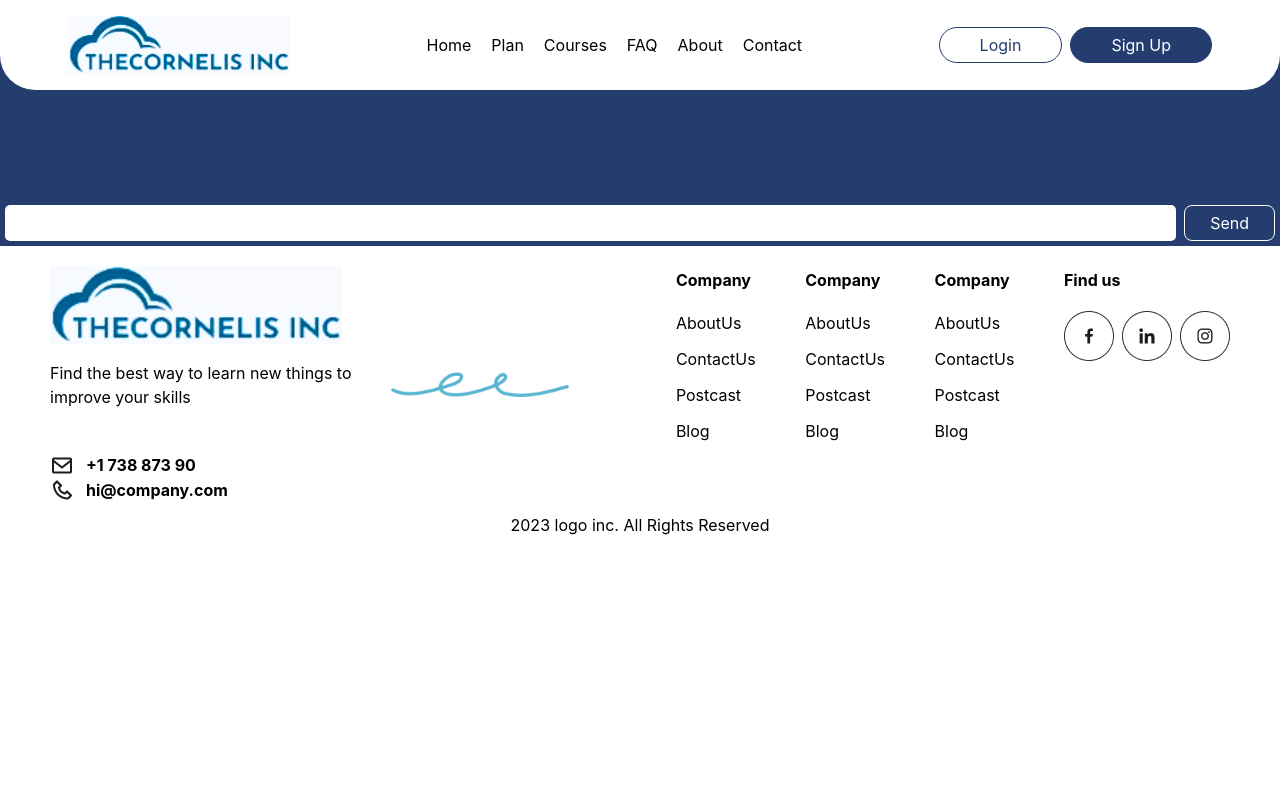
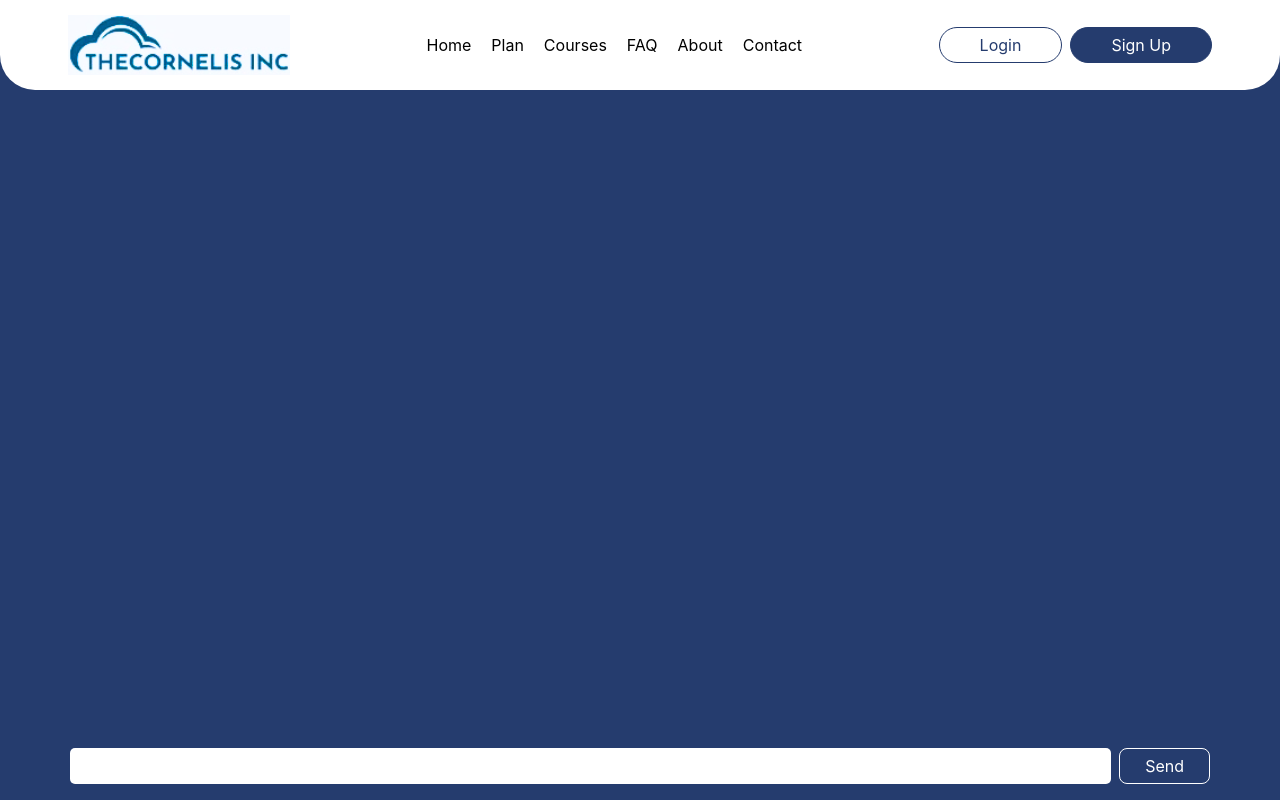
Before and after one commit to honestmk99/ChatGPT-Chatapp, a React (Create React App) app: page /plan in a window 1280 px wide. Built offline with nearby package versions, Linux system fonts and the light colour scheme.

Commit message:
toBottom button change

```diff
--- a/src/App.js
+++ b/src/App.js
@@ -23,7 +23,7 @@ function App() {
           <Route path="/about" element={<AboutUs />} />
           <Route path="/contact" element={<ContactUs />} />
         </Routes>
-        <Footer />
+        {/* <Footer /> */}
       </BrowserRouter>
     </div>
   );
--- a/src/pages/plan.js
+++ b/src/pages/plan.js
@@ -1,4 +1,4 @@
-import React, { useEffect, useState } from "react";
+import React, { useEffect, useState, useRef } from "react";
 import avatar1 from "../assets/image/user_avatar.png";
 import avatar2 from "../assets/image/chatGPT_avatar.png";
 import axios from "axios";
@@ -20,7 +20,7 @@ export default function Plan() {
 
     if (messages[messages.length - 1].role === "user") {
       const user = document.createElement("div");
-      user.className = "grid grid-cols-[1fr_auto] ml-[150px] pb-[10px] gap-2";
+      user.className = "grid grid-cols-[1fr_auto] ml-[1050px] pb-[10px] gap-2";
 
       const userText = document.createElement("div");
       userText.className = "flex justify-end";
@@ -37,7 +37,7 @@ export default function Plan() {
       userText_content.appendChild(userText_h4);
 
       const userAvatar = document.createElement("div");
-      userAvatar.className = "w-[50px] self-end";
+      userAvatar.className = "w-[50px] self-end mr-3";
 
       const avatar_img = document.createElement("img");
       avatar_img.className = "rounded-[50%]";
@@ -52,10 +52,10 @@ export default function Plan() {
     } else if (messages[messages.length - 1].role === "assistant") {
       const aiReply = document.createElement("div");
       aiReply.className =
-        "grid grid-cols-[auto_1fr] pb-[10px] mr-[150px] gap-2";
+        "grid grid-cols-[auto_1fr] pb-[10px] mr-[1050px] gap-2";
 
       const aiReply_content = document.createElement("div");
-      aiReply_content.className = "w-[50px] self-end ml-[10px]";
+      aiReply_content.className = "w-[50px] self-end ml-3";
 
       const aiAvatar = document.createElement("img");
       aiAvatar.className = "rounded-[50%]";
@@ -104,7 +104,7 @@ export default function Plan() {
         {
           headers: {
             "Content-Type": "application/json",
-            Authorization: `Bearer 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`,
+            Authorization: `Bearer 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`,
           },
         }
       );
@@ -122,26 +122,81 @@ export default function Plan() {
     }
   };
 
+  // to bottom button
+  // const [isVisible, setIsVisible] = useState(false);
+
+  // const scrollToTop = () => {
+  //   console.log("hihih");
+  //   window.scrollTo({
+  //     bottom: 0,
+  //     behavior: "smooth",
+  //   });
+  //   console.log("now------->");
+  // };
+
+  // useEffect(() => {
+  //   // Button is displayed after scrolling for 500 pixels
+  //   const toggleVisibility = () => {
+  //     if (window.scrollY > 400) {
+  //       console.log("overflow 500");
+  //       setIsVisible(true);
+  //     } else {
+  //       setIsVisible(false);
+  //     }
+  //   };
+
+  //   window.addEventListener("scroll", toggleVisibility);
+
+  //   return () => window.removeEventListener("scroll", toggleVisibility);
+  // }, []);
+
   return (
-    <div className="intro text-primary">
-      <div className="bg-[#253C6E] flex flex-col pt-[200px]">
-        <div id="pad"></div>
-        <div className="flex gap-2 p-[5px]">
+    <div className="intro text-primary grid grid-row-[1fr, auto] min-h-screen bg-[#253C6E]">
+      <div className="flex flex-col self-end">
+        <div id="pad" className="pb-[50px]"></div>
+        <div className="flex gap-2 p-4 fixed bottom-0 left-0 px-[70px] w-full ">
           <input
-            className="rounded-[5px] w-full"
+            className="rounded-[5px] w-full pl-2"
             value={inputText}
             onChange={handleInputChange}
             onKeyDown={handleInputKeyDown}
             type="text"
           ></input>
           <button
-            className="text-[#fff] border-[#fff] border-[1px] rounded-[8px] px-[25px] py-[5px]"
+            className="text-[#fff] border-[#fff] border-[1px] rounded-[8px] px-[25px] py-[5px] cursor-pointer"
             onClick={handleSendMessage}
           >
             Send
           </button>
         </div>
       </div>
+
+      {/* {isVisible && ( */}
+      {/* <button
+        // onClick={scrollToTop}
+        type="button"
+        data-te-ripple-init
+        data-te-ripple-color="light"
+        className="fixed bottom-5 right-5 inline-block rounded-full bg-danger p-2 uppercase leading-normal text-white shadow-[0_4px_9px_-4px_#dc4c64] transition duration-150 ease-in-out hover:bg-danger-600 hover:shadow-[0_8px_9px_-4px_rgba(220,76,100,0.3),0_4px_18px_0_rgba(220,76,100,0.2)] focus:bg-danger-600 focus:shadow-[0_8px_9px_-4px_rgba(220,76,100,0.3),0_4px_18px_0_rgba(220,76,100,0.2)] focus:outline-none focus:ring-0 active:bg-danger-700 active:shadow-[0_8px_9px_-4px_rgba(220,76,100,0.3),0_4px_18px_0_rgba(220,76,100,0.2)]"
+      >
+        <svg
+          xmlns="http://www.w3.org/2000/svg"
+          viewBox="0 0 24 24"
+          fill="currentColor"
+          strokeWidth="2.5"
+          stroke="currentColor"
+          className="h-4 w-4"
+        >
+          <path
+            fillRule="evenodd"
+            strokeLinecap="round"
+            strokeLinejoin="round"
+            d="M12 19.5v-15m0 0l-6.75 6.75M12 4.5l6.75 6.75"
+            clipRule="evenodd"
+          />
+        </svg>
+      </button> */}
+      {/* )} */}
     </div>
   );
 }
```
